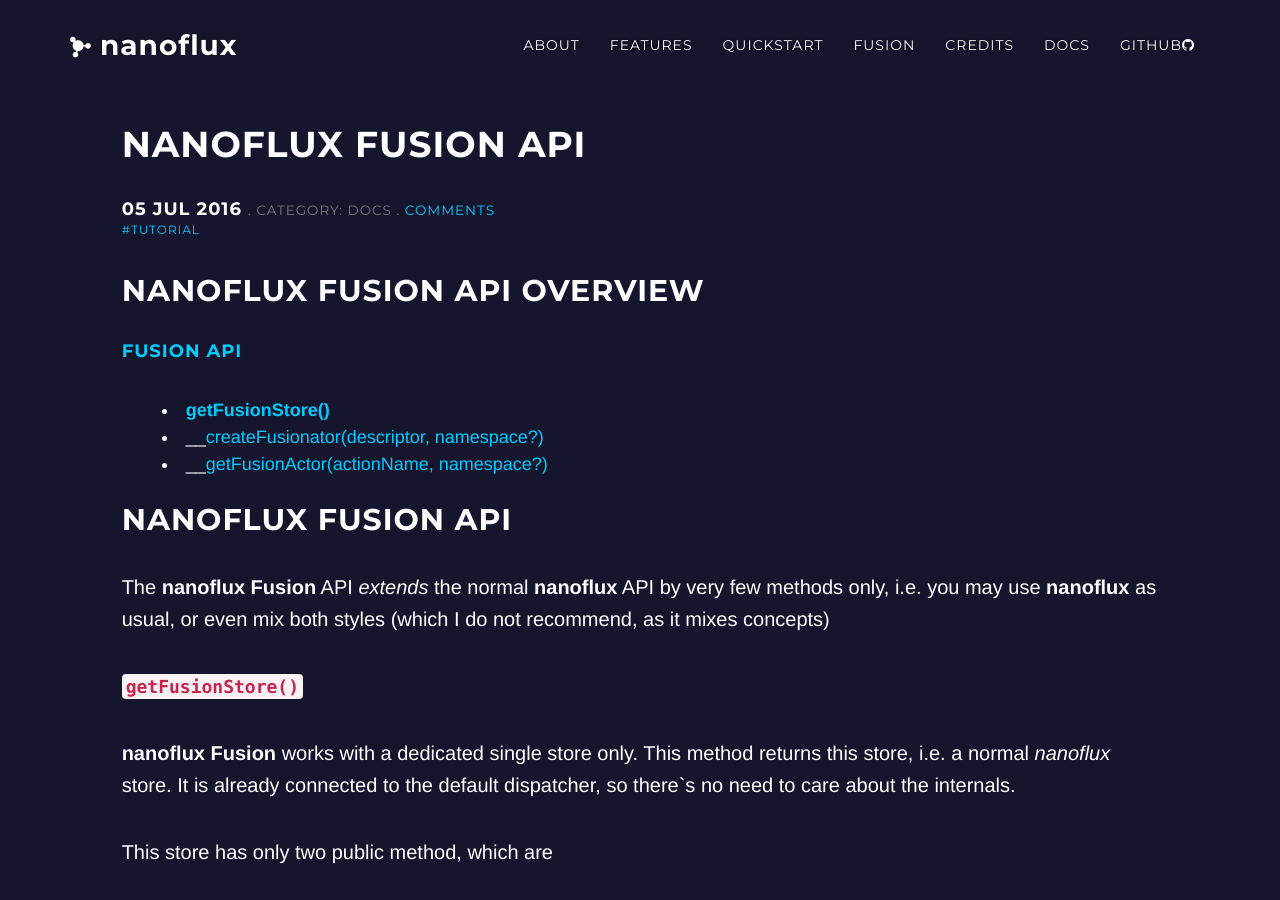
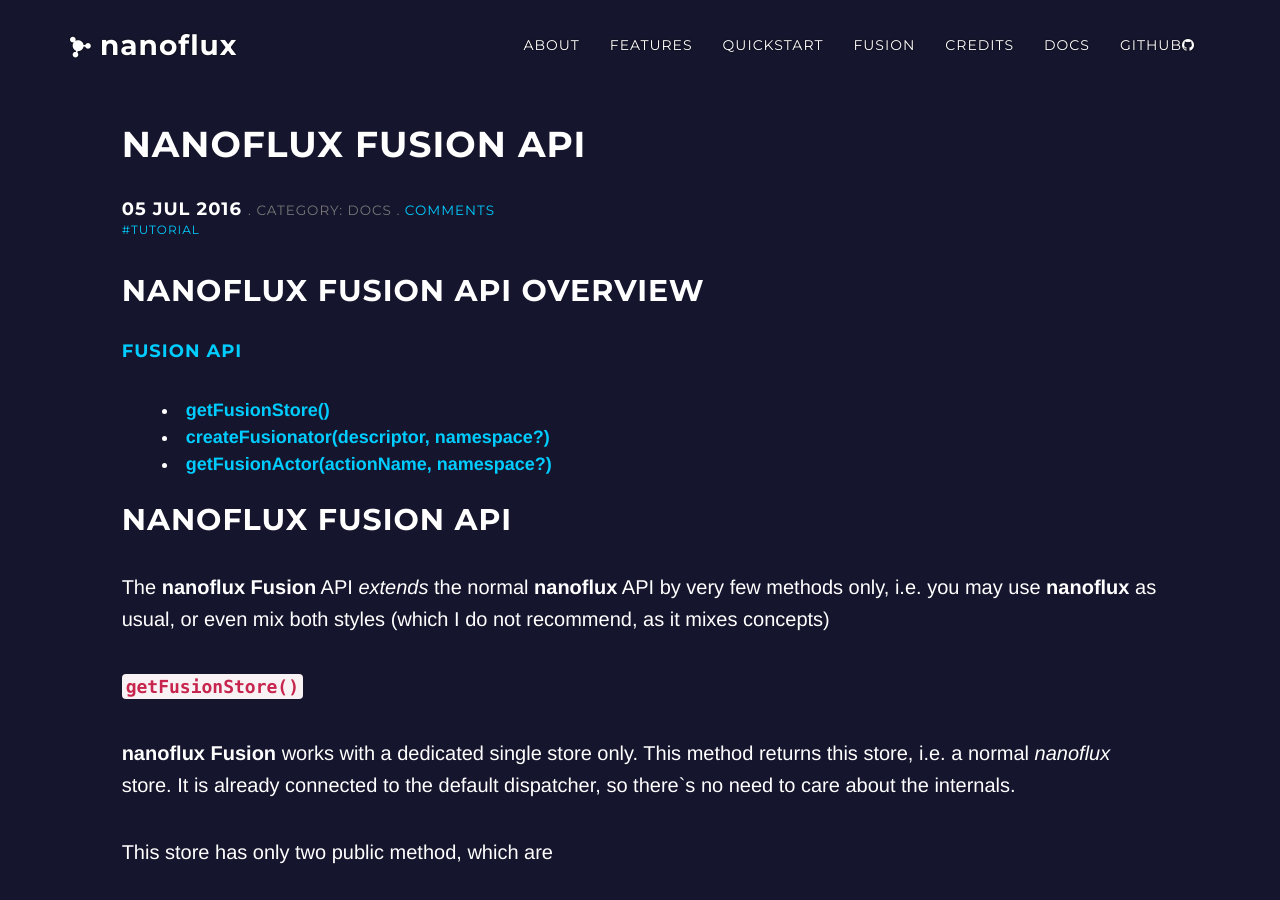
Before and after one commit to ohager/nanoflux, a Jekyll site: the page built from _posts/2016-07-05-fusion-api.md, in a window 1280 px wide and 900 px high. Built offline with Jekyll 4.4.1, drawn with Linux system fonts in a browser that asks for light colours; nearby versions of some CDN libraries; comment, search, counter and statistics services are not loaded; a style sheet for code colours, icons or effects is not loaded.

```diff
--- a/_posts/2016-07-05-fusion-api.md
+++ b/_posts/2016-07-05-fusion-api.md
@@ -10,8 +10,8 @@ tags: [ 'tutorial' ]
 
 #### [Fusion API](#fusionAPI)
 - __[getFusionStore()](#getFusionStore)__
-- __[createFusionator(descriptor, namespace?)](#createFusionator)
-- __[getFusionActor(actionName, namespace?)](#getFusionActor)
+- __[createFusionator(descriptor, namespace?)](#createFusionator)__
+- __[getFusionActor(actionName, namespace?)](#getFusionActor)__
 
 ## <a name='fusionAPI'></a> NanoFlux Fusion API
 
```
